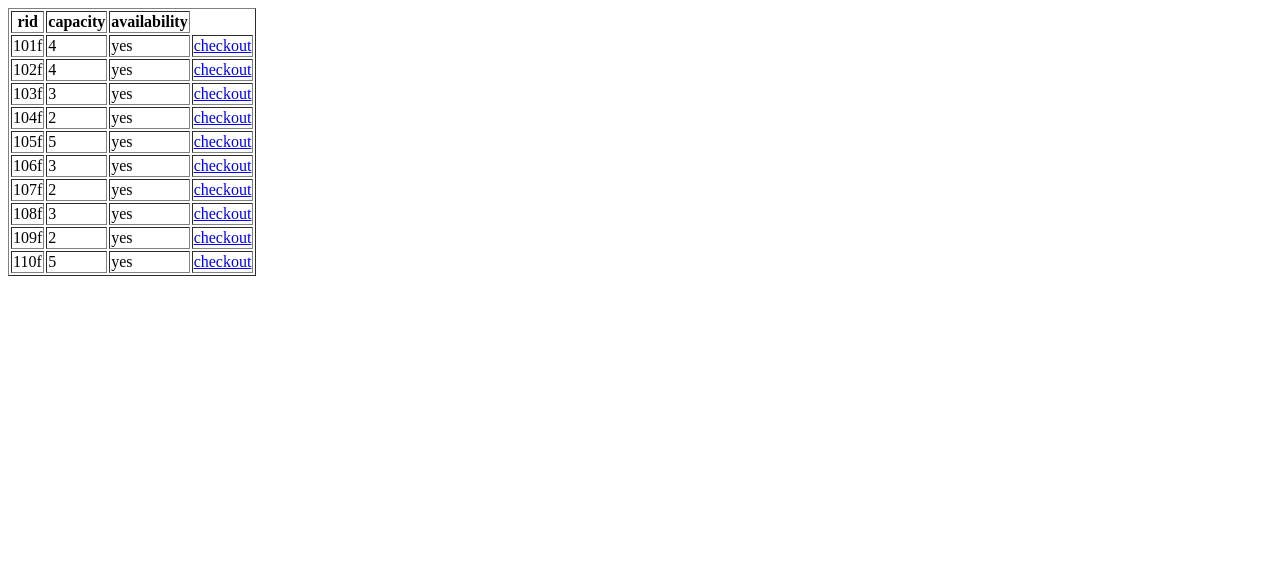
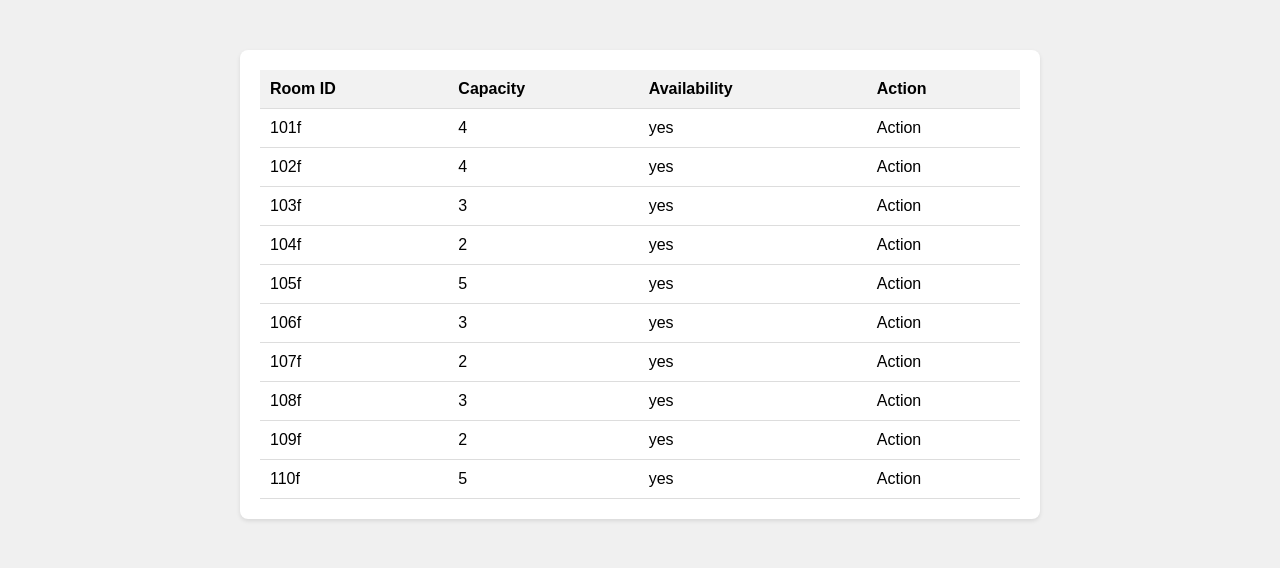
Before and after one commit to vamshi-31/Hotel_Final_Project, a Flask app: page /rooms in a window 1280 px wide. Shown: the top 568 px of the page. Run offline with Flask 3, Linux system fonts and the light colour scheme; the visitor is signed in with stand-in values (Sample User, id 1); data comes from the database, SQL or seed files in the repository; some libraries are stand-ins or nearby versions.

Commit message:
Update rooms.html

```diff
--- a/templates/rooms.html
+++ b/templates/rooms.html
@@ -4,26 +4,85 @@
     <meta charset="UTF-8">
     <meta http-equiv="X-UA-Compatible" content="IE=edge">
     <meta name="viewport" content="width=device-width, initial-scale=1.0">
-    <title>Document</title>
+    <title>Room Availability</title>
+    <style>
+        * {
+            box-sizing: border-box;
+            font-family: Arial, sans-serif;
+        }
+        body {
+            background-color: #f0f0f0;
+            margin: 0;
+            padding: 0;
+        }
+        form {
+            max-width: 800px;
+            margin: 50px auto;
+            padding: 20px;
+            background-color: #fff;
+            border-radius: 8px;
+            box-shadow: 0 2px 4px rgba(0, 0, 0, 0.1);
+        }
+        table {
+            width: 100%;
+            border-collapse: collapse;
+        }
+        th, td {
+            padding: 10px;
+            text-align: left;
+            border-bottom: 1px solid #ddd;
+        }
+        th {
+            background-color: #f2f2f2;
+        }
+        tr:hover {
+            background-color: #f5f5f5;
+        }
+        .dropdown {
+            position: relative;
+            display: inline-block;
+        }
+        .dropdown-menu {
+            display: none;
+            position: absolute;
+            background-color: #f9f9f9;
+            min-width: 100px;
+            box-shadow: 0 2px 5px rgba(0, 0, 0, 0.1);
+            z-index: 1;
+        }
+        .dropdown:hover .dropdown-menu {
+            display: block;
+        }
+        .dropdown-item {
+            padding: 10px;
+            text-decoration: none;
+            display: block;
+            color: #333;
+        }
+        .dropdown-item:hover {
+            background-color: #ddd;
+        }
+    </style>
 </head>
 <body>
     <form method="POST">
-    <table border="1">
-
+        <table>
             <tr>
-            <th>rid</th>
-            <th>capacity</th>
-            <th>availability</th>
+                <th>Room ID</th>
+                <th>Capacity</th>
+                <th>Availability</th>
+                <th>Action</th>
             </tr>
             {% for i in data %}
             <tr>
-            <td>{{i[0]}}</td>
-            <td>{{i[1]}}</td>
-            <td>{{i[2]}}</td>
+                <td>{{ i[0] }}</td>
+                <td>{{ i[1] }}</td>
+                <td>{{ i[2] }}</td>
                 <td>
                     <div class="dropdown">
-                <div class="dropdown-menu" aria-labelledby="dropdownMenuButton">
-                  <a class="dropdown-item" href="{{url_for('checkout',rid=i[0])}}">checkout</a>
+                        <span>Action</span>
+                        <div class="dropdown-menu">
+                            <a class="dropdown-item" href="{{ url_for('checkout', rid=i[0]) }}">Checkout</a>
                         </div>
                     </div>
                 </td>
```
Lines whose indentation alone changed are shown as unchanged.
